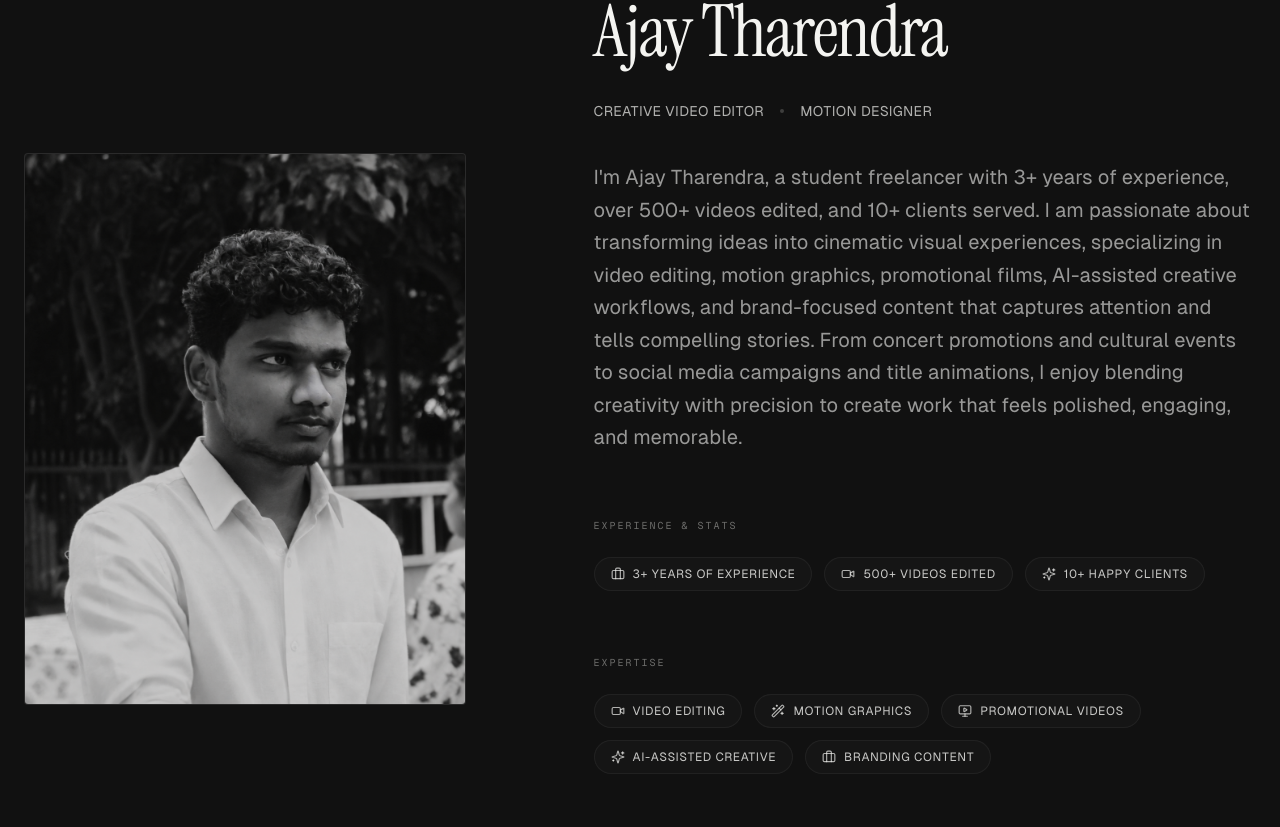
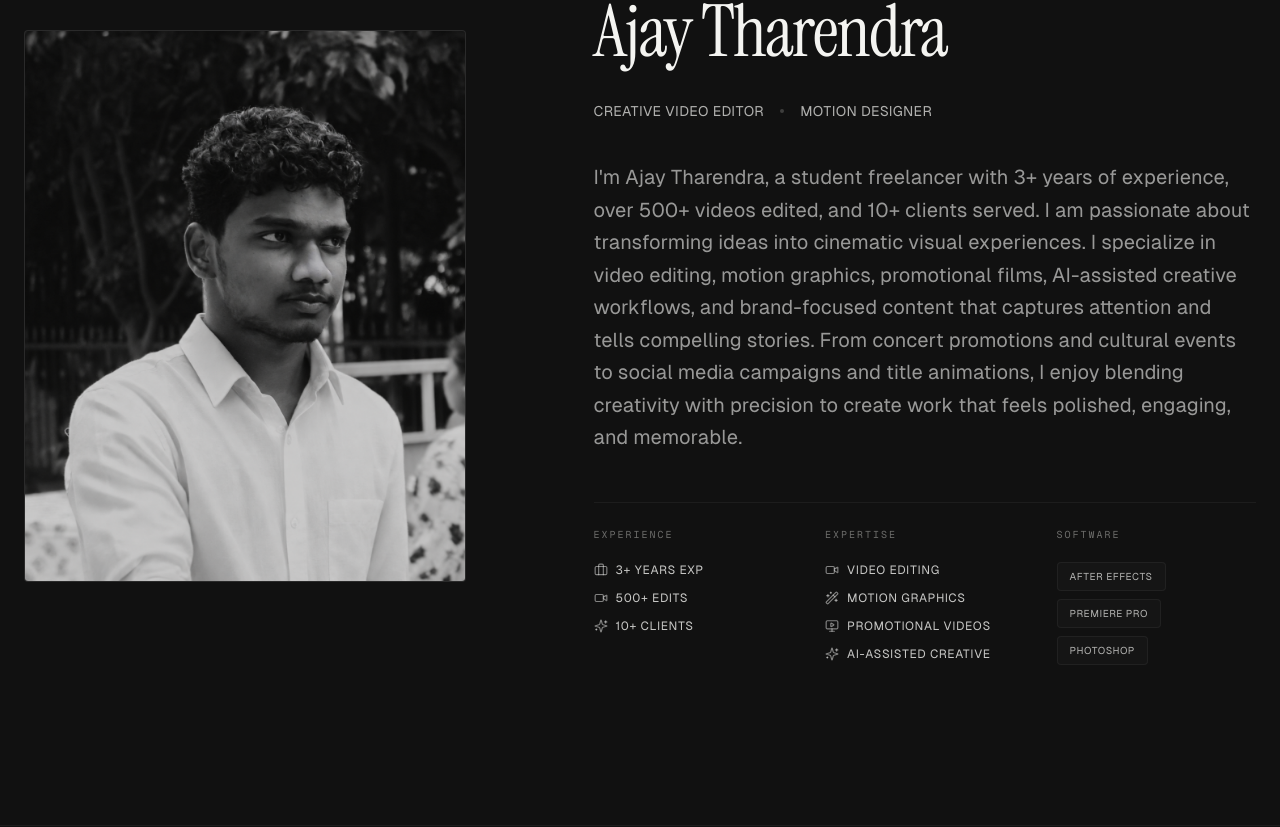
Before and after one commit to ajaytharendra/Video-Editing-Portfolio, a React (Vite) app: page / in a window 1280 px wide. Shown: the part 1013-1840 px from the top of the page. Built offline with nearby package versions, Linux system fonts and the light colour scheme.

Commit message:
Optimize about section grid layout

```diff
--- a/package.json
+++ b/package.json
@@ -75,6 +75,7 @@
     "@fontsource/geist-sans": "^5.2.5",
     "@fontsource/instrument-serif": "^5.2.8",
     "@studio-freight/lenis": "^1.0.42",
+    "@vercel/analytics": "^2.0.1",
     "@vercel/speed-insights": "^2.0.0",
     "gsap": "^3.15.0"
   }
--- a/src/components/About.tsx
+++ b/src/components/About.tsx
@@ -105,48 +105,54 @@ export default function About() {
             </div>
           </div>
 
-          <p className="text-lg sm:text-xl text-foreground/60 leading-relaxed mb-16 max-w-2xl font-light opacity-0">
-            I'm Ajay Tharendra, a student freelancer with 3+ years of experience, over 500+ videos edited, and 10+ clients served. I am passionate about transforming ideas into cinematic visual experiences, specializing in video editing, motion graphics, promotional films, AI-assisted creative workflows, and brand-focused content that captures attention and tells compelling stories. From concert promotions and cultural events to social media campaigns and title animations, I enjoy blending creativity with precision to create work that feels polished, engaging, and memorable.
+          <p className="text-lg sm:text-xl text-foreground/60 leading-relaxed mb-12 max-w-2xl font-light opacity-0">
+            I'm Ajay Tharendra, a student freelancer with 3+ years of experience, over 500+ videos edited, and 10+ clients served. I am passionate about transforming ideas into cinematic visual experiences. I specialize in video editing, motion graphics, promotional films, AI-assisted creative workflows, and brand-focused content that captures attention and tells compelling stories. From concert promotions and cultural events to social media campaigns and title animations, I enjoy blending creativity with precision to create work that feels polished, engaging, and memorable.
           </p>
 
-          <div className="mb-16 opacity-0">
-            <h3 className="text-[10px] uppercase tracking-[0.2em] text-foreground/40 mb-6 font-mono">Experience & Stats</h3>
-            <div className="flex flex-wrap gap-3">
-              <div className="flex items-center gap-2 px-4 py-2 rounded-full border border-white/5 bg-white/[0.02] hover:bg-white/[0.05] hover:border-white/10 transition-colors">
-                <Briefcase className="w-3.5 h-3.5 text-foreground/70" />
-                <span className="text-xs tracking-wider uppercase text-foreground/80">3+ Years of Experience</span>
+          {/* Grid Container for stats, expertise, and software */}
+          <div className="grid grid-cols-1 sm:grid-cols-3 gap-8 pt-6 border-t border-white/5 opacity-0">
+            {/* Box 1: Experience & Stats */}
+            <div>
+              <h3 className="text-[10px] uppercase tracking-[0.2em] text-foreground/40 mb-5 font-mono">Experience</h3>
+              <div className="flex flex-col gap-3">
+                <div className="flex items-center gap-2 text-xs tracking-wider uppercase text-foreground/80">
+                  <Briefcase className="w-3.5 h-3.5 text-foreground/50 shrink-0" />
+                  <span>3+ Years Exp</span>
                 </div>
-              <div className="flex items-center gap-2 px-4 py-2 rounded-full border border-white/5 bg-white/[0.02] hover:bg-white/[0.05] hover:border-white/10 transition-colors">
-                <Video className="w-3.5 h-3.5 text-foreground/70" />
-                <span className="text-xs tracking-wider uppercase text-foreground/80">500+ Videos Edited</span>
+                <div className="flex items-center gap-2 text-xs tracking-wider uppercase text-foreground/80">
+                  <Video className="w-3.5 h-3.5 text-foreground/50 shrink-0" />
+                  <span>500+ Edits</span>
                 </div>
-              <div className="flex items-center gap-2 px-4 py-2 rounded-full border border-white/5 bg-white/[0.02] hover:bg-white/[0.05] hover:border-white/10 transition-colors">
-                <Sparkles className="w-3.5 h-3.5 text-foreground/70" />
-                <span className="text-xs tracking-wider uppercase text-foreground/80">10+ Happy Clients</span>
+                <div className="flex items-center gap-2 text-xs tracking-wider uppercase text-foreground/80">
+                  <Sparkles className="w-3.5 h-3.5 text-foreground/50 shrink-0" />
+                  <span>10+ Clients</span>
                 </div>
               </div>
             </div>
 
-          <div className="mb-16 opacity-0">
-            <h3 className="text-[10px] uppercase tracking-[0.2em] text-foreground/40 mb-6 font-mono">Expertise</h3>
-            <div className="flex flex-wrap gap-3">
-              {skills.map((skill, idx) => (
-                <div key={idx} className="flex items-center gap-2 px-4 py-2 rounded-full border border-white/5 bg-white/[0.02] hover:bg-white/[0.05] hover:border-white/10 transition-colors">
-                  <skill.icon className="w-3.5 h-3.5 text-foreground/70" />
-                  <span className="text-xs tracking-wider uppercase text-foreground/80">{skill.label}</span>
+            {/* Box 2: Expertise */}
+            <div>
+              <h3 className="text-[10px] uppercase tracking-[0.2em] text-foreground/40 mb-5 font-mono">Expertise</h3>
+              <div className="flex flex-col gap-3">
+                {skills.slice(0, 4).map((skill, idx) => (
+                  <div key={idx} className="flex items-center gap-2 text-xs tracking-wider uppercase text-foreground/80">
+                    <skill.icon className="w-3.5 h-3.5 text-foreground/50 shrink-0" />
+                    <span>{skill.label}</span>
                   </div>
                 ))}
               </div>
             </div>
 
-          <div className="opacity-0">
-            <h3 className="text-[10px] uppercase tracking-[0.2em] text-foreground/40 mb-6 font-mono">Software Stack</h3>
+            {/* Box 3: Software Stack */}
+            <div>
+              <h3 className="text-[10px] uppercase tracking-[0.2em] text-foreground/40 mb-5 font-mono">Software</h3>
               <div className="flex flex-wrap gap-2">
                 {software.map((item, idx) => (
-                <span key={idx} className="px-4 py-2 text-xs tracking-wider uppercase text-foreground/60 bg-transparent border border-white/5 rounded-full hover:text-foreground transition-colors">
+                  <span key={idx} className="px-3 py-1.5 text-[10px] tracking-wider uppercase text-foreground/70 bg-white/[0.02] border border-white/5 rounded-sm hover:border-white/20 hover:text-foreground transition-colors">
                     {item}
                   </span>
                 ))}
+              </div>
             </div>
           </div>
 
--- a/src/main.tsx
+++ b/src/main.tsx
@@ -5,10 +5,12 @@ import "@fontsource/instrument-serif";
 import App from "./App";
 import "./index.css";
 import { SpeedInsights } from "@vercel/speed-insights/react";
+import { Analytics } from "@vercel/analytics/react";
 
 createRoot(document.getElementById("root")!).render(
   <>
     <App />
     <SpeedInsights />
+    <Analytics />
   </>
 );
```
Also changed, not shown: 1 other file (tests, documents, lock files or other folders). Lines whose indentation alone changed are shown as unchanged.
